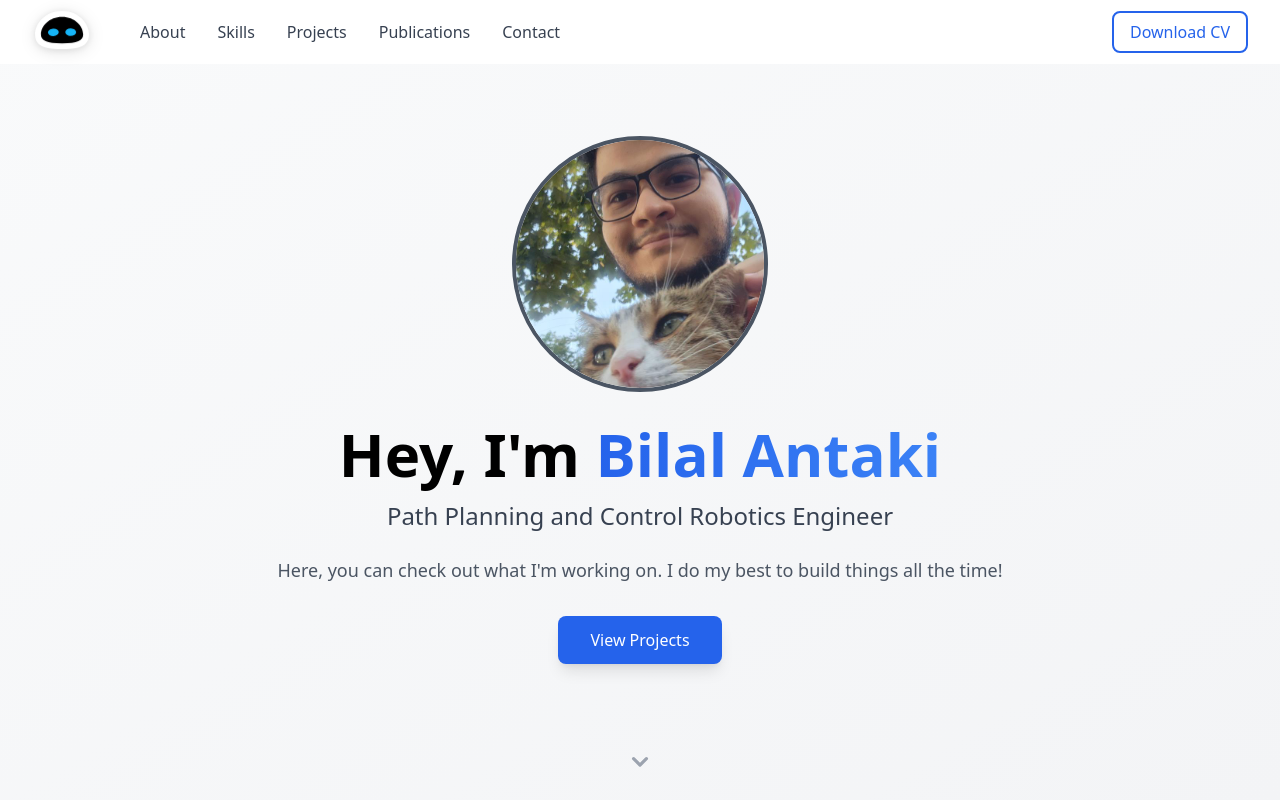
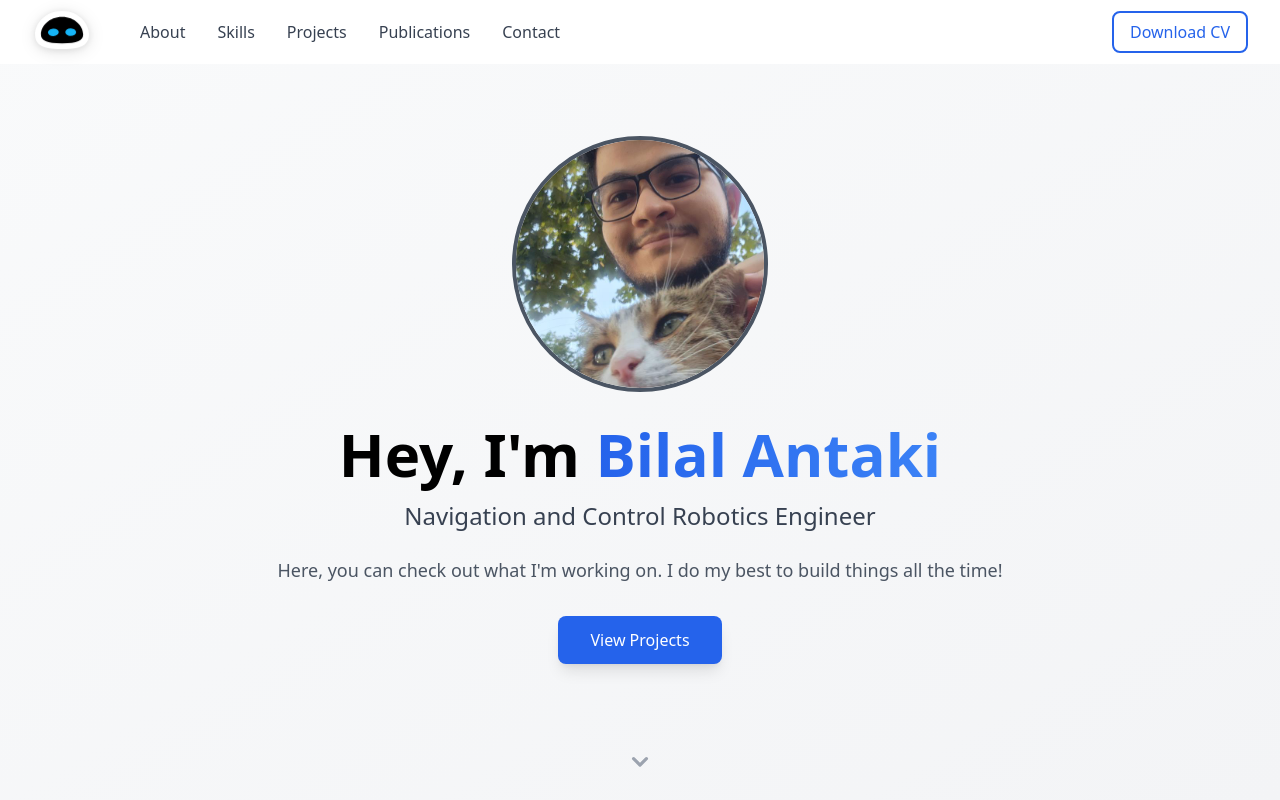
Before and after one commit to Bilal-Antaki/Portfolio, a Next.js app: page /Portfolio/ in a window 1280 px wide. Shown: the top 800 px of the page. Built offline with nearby package versions, Linux system fonts and the light colour scheme.

Commit message:
Fixed Path Planning

```diff
--- a/app/layout.tsx
+++ b/app/layout.tsx
@@ -10,13 +10,13 @@ const inter = Inter({
 });
 
 export const metadata: Metadata = {
-  title: "Bilal Antaki | Path Planning and Control Robotics Engineer",
-  description: "Portfolio of Bilal Antaki - Path Planning and Control Robotics Engineer specializing in ROS2, autonomous systems, embedded systems, and UAV design.",
+  title: "Bilal Antaki | Navigation and Control Robotics Engineer",
+  description: "Portfolio of Bilal Antaki - Navigation and Control Robotics Engineer specializing in ROS2, autonomous systems, embedded systems, and UAV design.",
   keywords: ["Robotics", "ROS2", "Software Engineer", "Autonomous Systems", "Embedded Systems", "UAV", "SLAM", "Computer Vision"],
   authors: [{ name: "Bilal Antaki" }],
   openGraph: {
-    title: "Bilal Antaki | Path Planning and Control Robotics Engineer",
-    description: "Portfolio of Bilal Antaki - Path Planning and Control Robotics Engineer specializing in ROS2, autonomous systems, embedded systems, and UAV design.",
+    title: "Bilal Antaki | Navigation and Control Robotics Engineer",
+    description: "Portfolio of Bilal Antaki - Navigation and Control Robotics Engineer specializing in ROS2, autonomous systems, embedded systems, and UAV design.",
     type: "website",
   },
 };
--- a/components/Footer.tsx
+++ b/components/Footer.tsx
@@ -29,7 +29,7 @@ export default function Footer() {
           {/* Left Section */}
           <div className="text-center md:text-left">
             <h3 className="text-xl font-bold mb-2">Bilal Antaki</h3>
-            <p className="text-neutral-400">Path Planning and Control Robotics Engineer</p>
+            <p className="text-neutral-400">Navigation and Control Robotics Engineer</p>
           </div>
 
           {/* Social Links */}
--- a/components/Hero.tsx
+++ b/components/Hero.tsx
@@ -107,7 +107,7 @@ export default function Hero() {
             transition={{ duration: 0.8, delay: 0.4 }}
             className="text-xl md:text-2xl text-neutral-700 font-medium mb-6"
           >
-            Path Planning and Control Robotics Engineer
+            Navigation and Control Robotics Engineer
           </motion.h2>
 
           <motion.p
```
Also changed, not shown: 1 other file (tests, documents, lock files or other folders).
